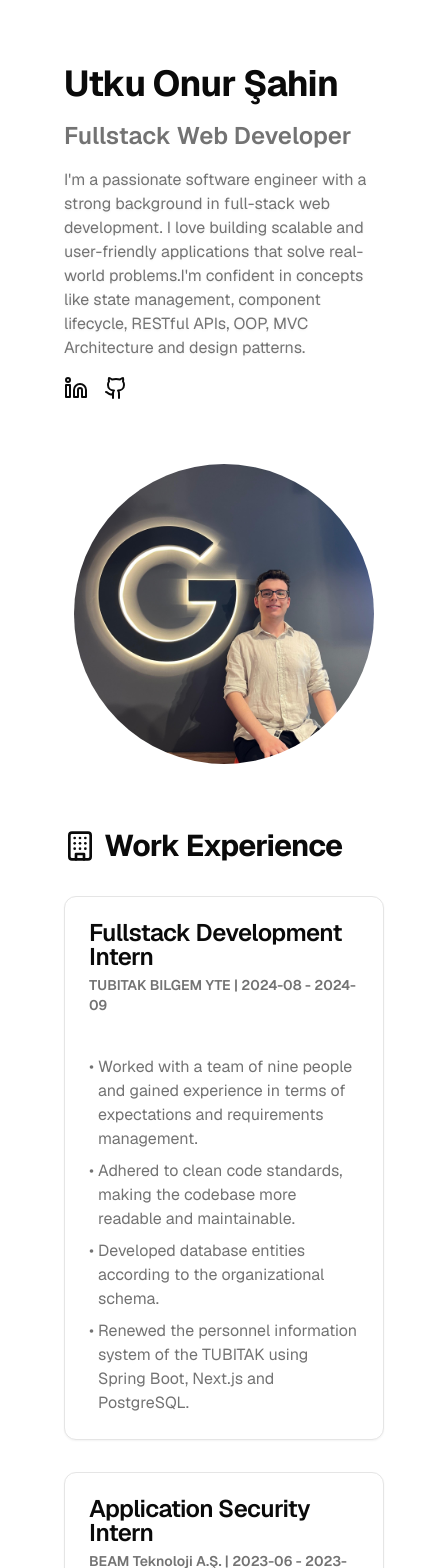
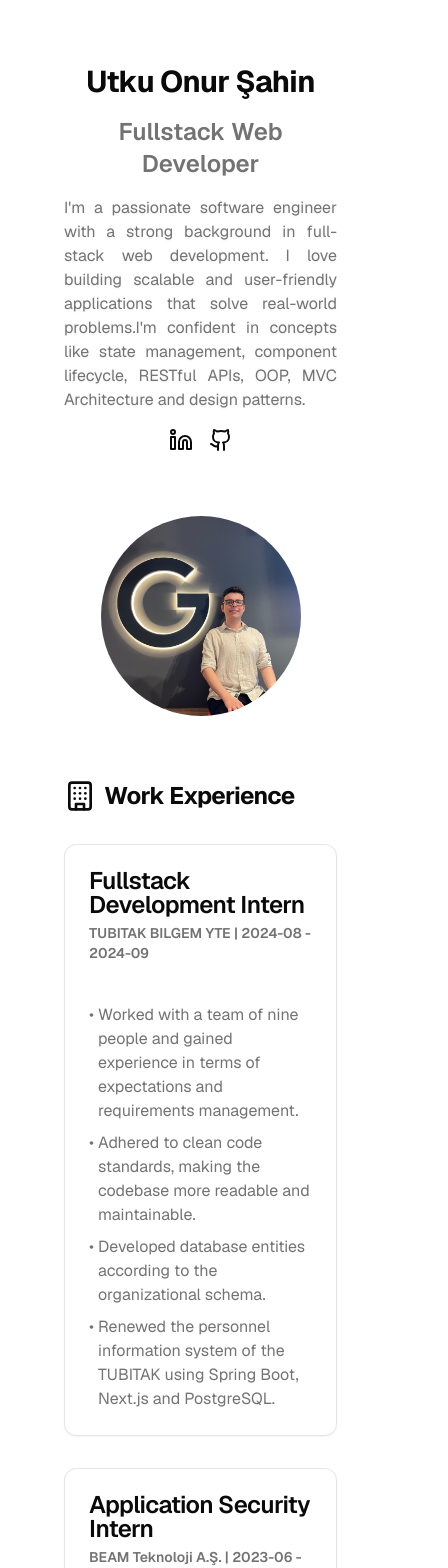
Before and after one commit to utkuonursahin/personal-website, a Next.js app: page / in a window 390 px wide. Shown: the top 1568 px of the page, 448 px wide, since content can reach past the window. Built offline with nearby package versions, Linux system fonts and the light colour scheme.

Commit message:
fix: overflow on mobile screens issue fix

```diff
--- a/src/app/page.tsx
+++ b/src/app/page.tsx
@@ -6,7 +6,7 @@ import Skills from '@/components/Skills/Skills';
 
 export default function Home() {
     return (
-        <div className="bg-background min-h-screen grid grid-cols-[1fr,clamp(20rem,70vw,60rem),1fr] grid-rows-[min-content,1fr,min-content] gap-16 pt-16">
+        <div className="bg-background min-h-screen grid grid-cols-[1fr,clamp(12rem,70vw,60rem),1fr] grid-rows-[min-content,1fr,min-content] gap-16 pt-16">
             <Header />
             <main className="col-start-2 flex flex-col gap-16">
                 <WorkExperience />
--- a/src/components/Header/Header.tsx
+++ b/src/components/Header/Header.tsx
@@ -8,8 +8,8 @@ import TypingAnimation from '@/components/magicui/typing-animation';
 const Header = () => {
     return (
         <header className="col-start-2 grid grid-cols-1 lg:grid-cols-[3fr,1fr] gap-16">
-            <div className="flex flex-col gap-4">
-                <h1 className="text-4xl font-bold tracking-tight sm:text-5xl lg:text-6xl">Utku Onur Şahin</h1>
+            <div className="flex flex-col items-center lg:items-start gap-4">
+                <h1 className="text-3xl font-bold tracking-tight sm:text-5xl lg:text-6xl">Utku Onur Şahin</h1>
                 <h2 className="text-2xl font-semibold text-muted-foreground sm:text-3xl">
                     <Tooltip>
                         <TooltipTrigger>Fullstack Web Developer</TooltipTrigger>
@@ -22,7 +22,7 @@ const Header = () => {
                     </Tooltip>
                 </h2>
                 <TypingAnimation
-                    className="text-left text-base text-muted-foreground font-normal tracking-normal"
+                    className="text-justify lg:text-left text-base text-muted-foreground font-normal tracking-normal"
                     text={
                         "I'm a passionate software engineer with a strong background in full-stack web development. I love building scalable and user-friendly applications that solve real-world problems." +
                         "I'm confident in concepts like state management, component lifecycle, RESTful APIs, OOP, MVC Architecture and design patterns."
@@ -46,11 +46,12 @@ const Header = () => {
                 <Tooltip>
                     <TooltipTrigger>
                         <Image
-                            width={300}
-                            height={300}
+                            width={200}
+                            height={200}
                             src="/utku-onur-sahin.jpeg"
                             alt="Utku Onur Şahin at GDSC Graduation"
                             className="rounded-full object-cover aspect-square"
+                            priority={false}
                         />
                     </TooltipTrigger>
                     <TooltipContent side="bottom">
--- a/src/components/Projects/ProjectCard/ProjectCard.tsx
+++ b/src/components/Projects/ProjectCard/ProjectCard.tsx
@@ -21,7 +21,7 @@ const ProjectCard = ({ title, description, gitHubUrl }: ProjectCardProps) => {
             </CardHeader>
             <CardFooter>
                 <Tooltip>
-                    <TooltipTrigger>
+                    <TooltipTrigger asChild>
                         <Button>
                             <Link className="flex items-center gap-2" href={gitHubUrl} prefetch={false}>
                                 <Github /> <p>See at GitHub</p>
--- a/src/components/Projects/Projects.tsx
+++ b/src/components/Projects/Projects.tsx
@@ -3,24 +3,16 @@ import React from 'react';
 import ProjectData from '../../data/projects.json';
 import ProjectCard from '@/components/Projects/ProjectCard/ProjectCard';
 import { Target } from 'lucide-react';
-import { Tooltip, TooltipContent, TooltipTrigger } from '@/components/ui/tooltip';
+import SectionHeading from '@/components/SectionHeading/SectionHeading';
 
 const Projects = () => {
     return (
         <section className="grid grid-cols-1 lg:grid-cols-3 grid-rows-[min-content,1fr] gap-y-8 gap-x-4">
-            <h2 className="col-span-full text-3xl font-bold tracking-tight sm:text-4xl">
-                <Tooltip>
-                    <TooltipTrigger className="flex items-center gap-2 ">
-                        <Target size={32} />
-                        <span>Latest Projects</span>
-                    </TooltipTrigger>
-                    <TooltipContent side="right">
-                        <p className="font-normal text-sm tracking-normal">
-                            For more projects, you can visit my GitHub!
-                        </p>
-                    </TooltipContent>
-                </Tooltip>
-            </h2>
+            <SectionHeading
+                heading={'Latest Projects'}
+                icon={Target}
+                toolTipContent={'For more projects, you can visit my GitHub!'}
+            />
             {ProjectData.map((project, index) => (
                 <ProjectCard
                     key={index}
--- a/src/components/SectionHeading/SectionHeading.tsx
+++ b/src/components/SectionHeading/SectionHeading.tsx
@@ -10,7 +10,7 @@ type SectionHeadingProps = {
 
 const SectionHeading = (props: SectionHeadingProps) => {
     return (
-        <h2 className="col-span-full text-3xl font-bold tracking-tight sm:text-4xl">
+        <h2 className="col-span-full text-2xl lg:text-2xl font-bold tracking-tight sm:text-4xl">
             <Tooltip>
                 <TooltipTrigger className="flex items-center gap-2">
                     <props.icon size={32} />
--- a/src/components/WorkExperience/WorkExperience.tsx
+++ b/src/components/WorkExperience/WorkExperience.tsx
@@ -2,25 +2,17 @@ import React from 'react';
 
 import WorkExperienceData from '../../data/work-experience.json';
 import WorkExperienceCard from '@/components/WorkExperience/WorkExperienceCard/WorkExperienceCard';
-import { Tooltip, TooltipContent, TooltipTrigger } from '@/components/ui/tooltip';
 import { Building } from 'lucide-react';
+import SectionHeading from '@/components/SectionHeading/SectionHeading';
 
 const WorkExperience = () => {
     return (
         <section className="grid grid-cols-1 lg:grid-cols-2 grid-rows-[min-content,1fr] gap-y-8 gap-x-4">
-            <h2 className="col-span-full text-3xl font-bold tracking-tight sm:text-4xl">
-                <Tooltip>
-                    <TooltipTrigger className="flex items-center gap-2">
-                        <Building size={32} />
-                        <span>Work Experience</span>
-                    </TooltipTrigger>
-                    <TooltipContent side="right">
-                        <p className="font-normal text-sm tracking-normal">
-                            I'm open to job opportunities right now!
-                        </p>
-                    </TooltipContent>
-                </Tooltip>
-            </h2>
+            <SectionHeading
+                heading={'Work Experience'}
+                icon={Building}
+                toolTipContent={"I'm open to job opportunities right now!"}
+            />
 
             {WorkExperienceData.map((workExperience, index) => (
                 <WorkExperienceCard
```
